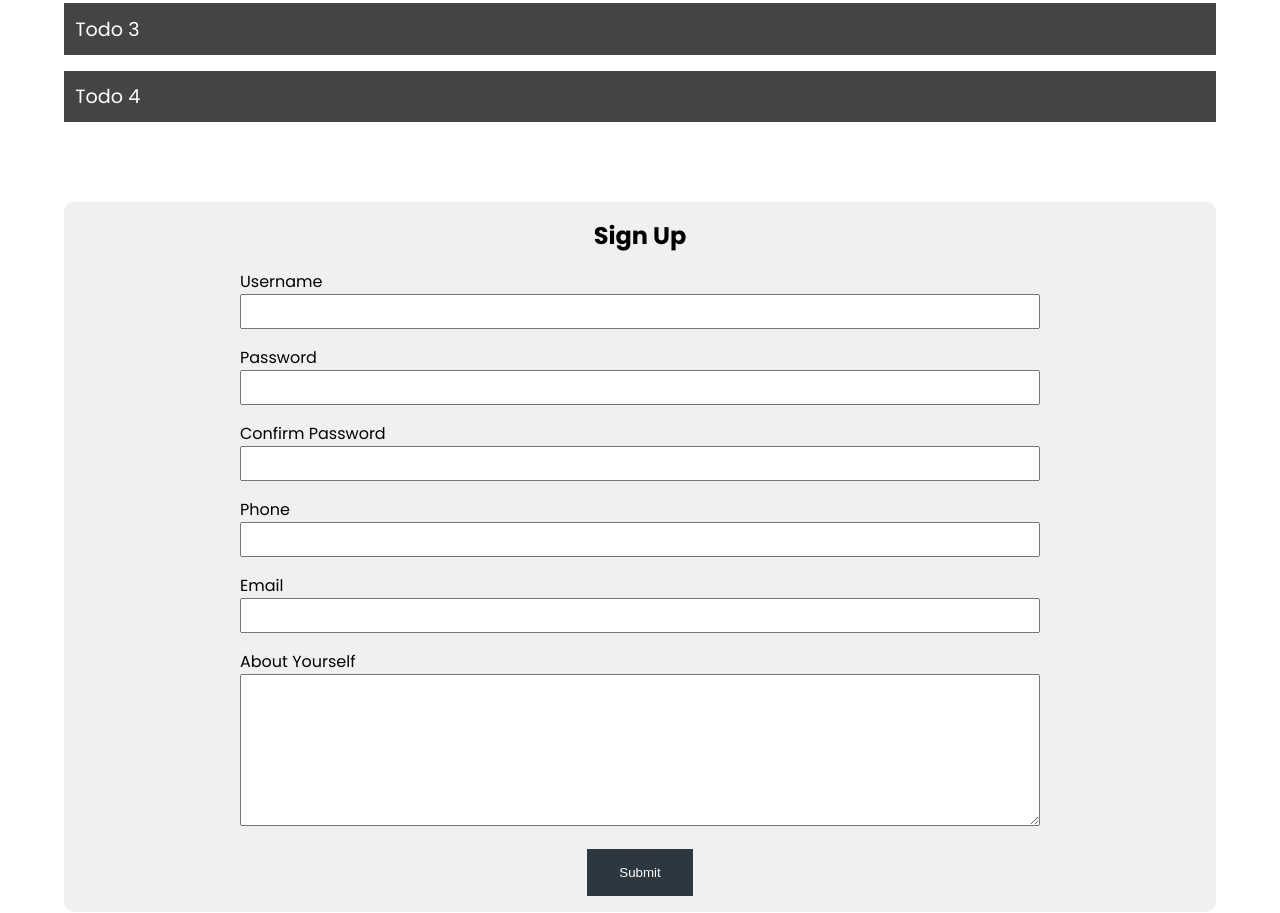
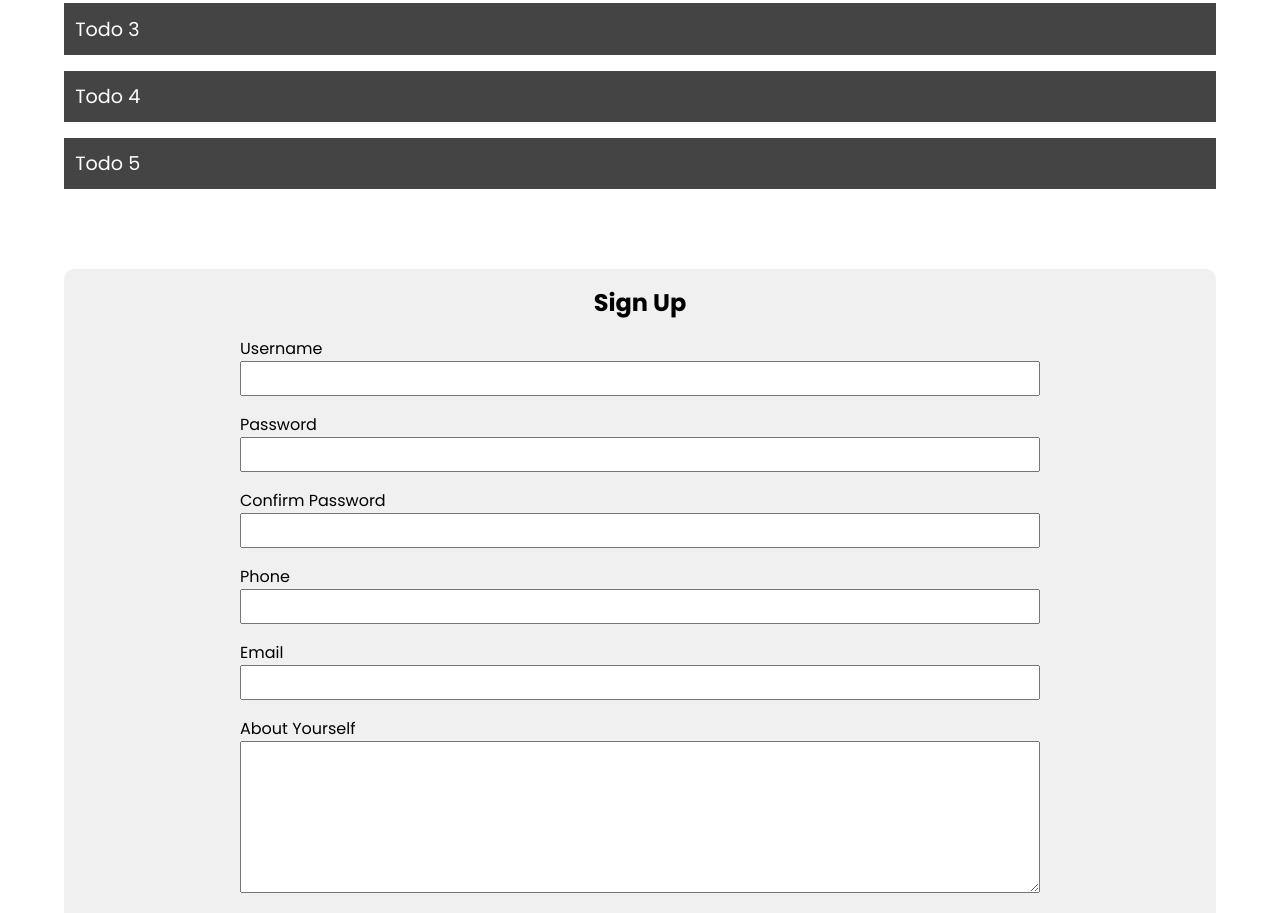
Before and after one commit to Sumitnegi06/javaScript-ES6, a plain HTML site: page index.html in a window 1280 px wide. Shown: the part 806-1719 px from the top of the page. Drawn offline with Linux system fonts and the light colour scheme.

Commit message:
adding more list for understand js better

```diff
--- a/index.html
+++ b/index.html
@@ -46,6 +46,7 @@
         <li>Todo 2</li>
         <li>Todo 3</li>
         <li>Todo 4</li>
+        <li>Todo 5</li>
       </ul>
     </section>
 
```
